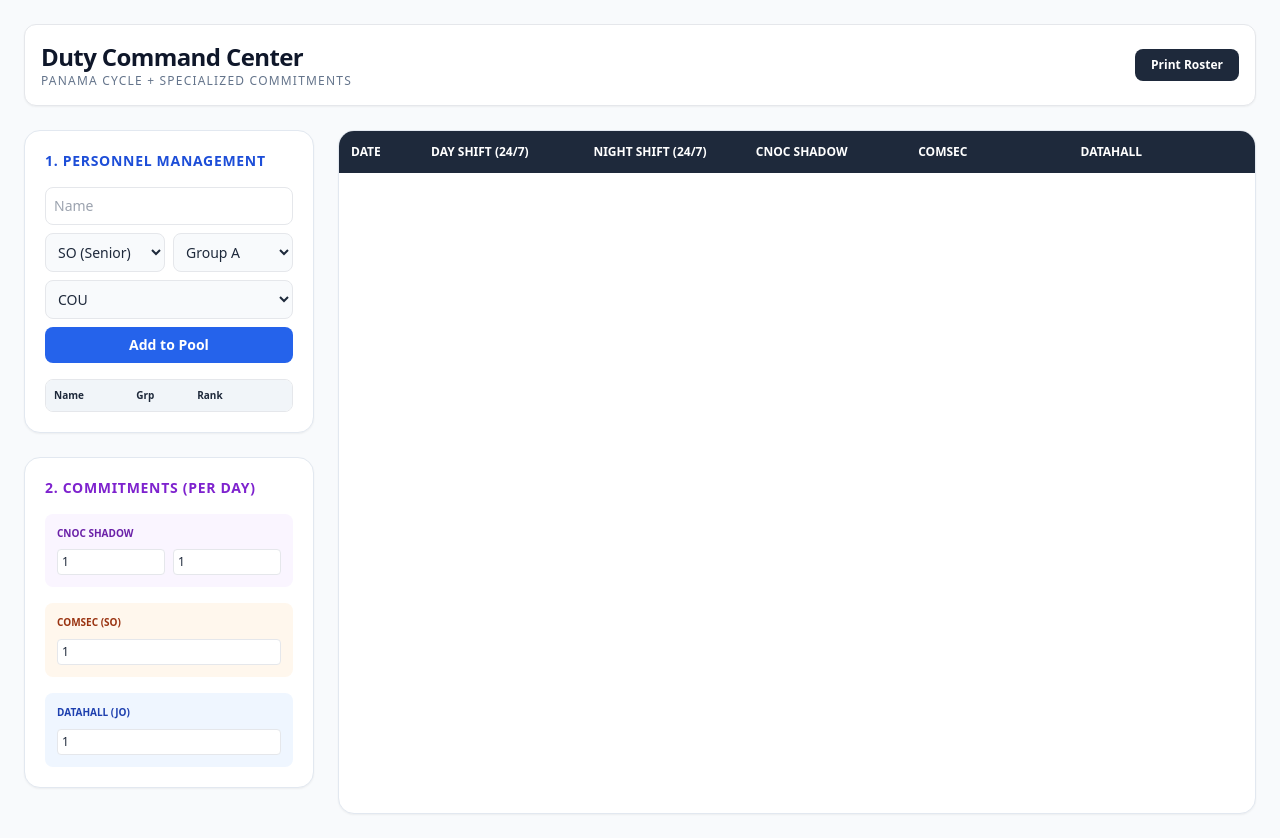
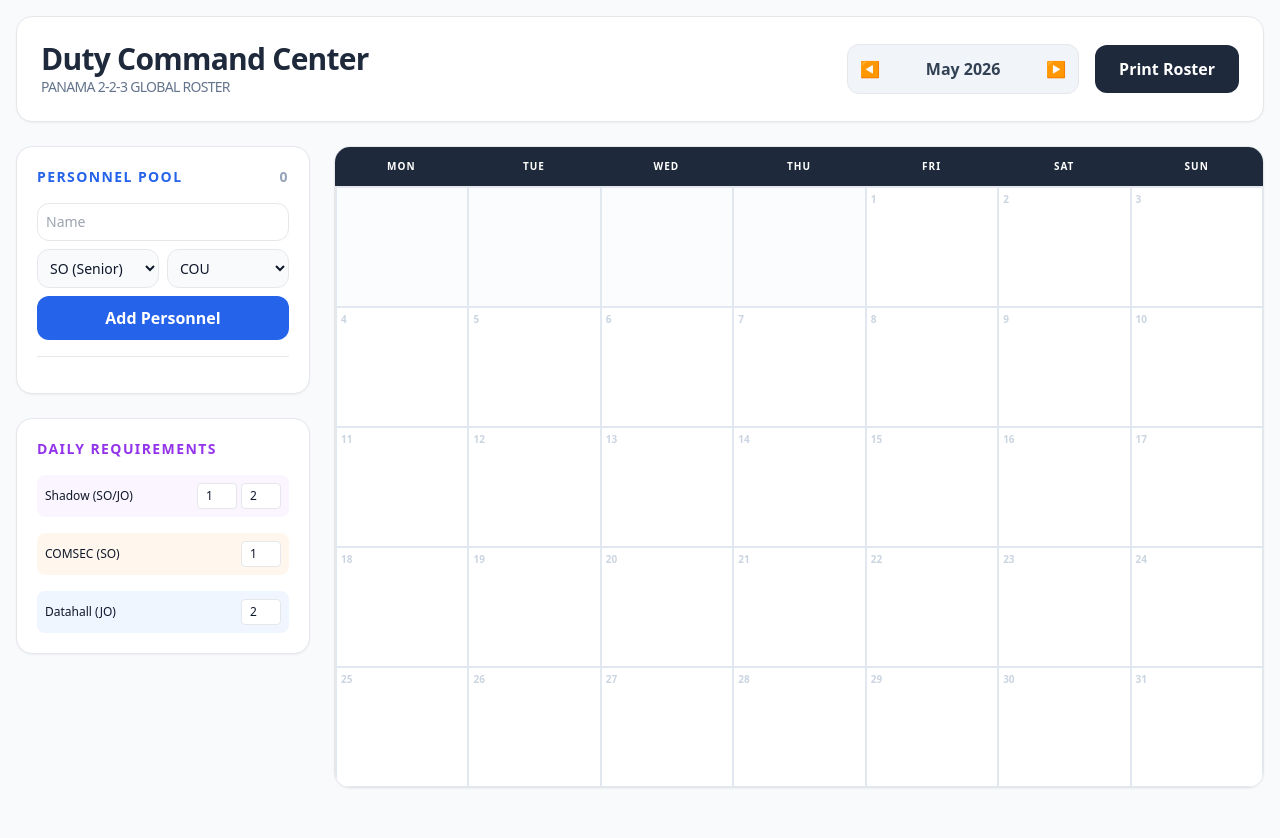
Before and after one commit to woolajabigem/duty-calculator, a plain HTML site: page index.html in a window 1280 px wide. After the commit the page ends 804 px from the top, so only its background shows below. Drawn offline with nearby package versions, Linux system fonts and the light colour scheme.

Commit message:
Update index.html

```diff
--- a/index.html
+++ b/index.html
@@ -3,207 +3,265 @@
 <head>
     <meta charset="UTF-8">
     <meta name="viewport" content="width=device-width, initial-scale=1.0">
-    <title>Duty Command: Calendar Roster</title>
+    <title>Ops Duty Command - Calendar</title>
     <script src="https://cdn.tailwindcss.com"></script>
     <style>
-        .duty-cell { min-width: 120px; font-size: 0.7rem; }
-        .calendar-grid { display: grid; grid-template-columns: 80px 1fr 1fr 1fr 1fr 1fr; border-top: 1px solid #e2e8f0; }
-        .header-grid { display: grid; grid-template-columns: 80px 1fr 1fr 1fr 1fr 1fr; background: #1e293b; color: white; font-weight: bold; font-size: 0.75rem; text-transform: uppercase; }
+        @media print { .no-print { display: none; } }
+        .calendar-day { min-height: 120px; border: 1px solid #e2e8f0; transition: all 0.2s; }
+        .calendar-day:hover { background-color: #f8fafc; }
+        .duty-tag { font-size: 0.65rem; padding: 1px 4px; border-radius: 3px; margin-bottom: 1px; display: block; overflow: hidden; white-space: nowrap; text-overflow: ellipsis; }
+        .tag-day { background: #dcfce7; color: #166534; border-left: 3px solid #22c55e; }
+        .tag-night { background: #f1f5f9; color: #334155; border-left: 3px solid #64748b; }
+        .tag-shadow { background: #f3e8ff; color: #6b21a8; border-left: 3px solid #a855f7; }
+        .tag-comsec { background: #ffedd5; color: #9a3412; border-left: 3px solid #f97316; }
+        .tag-datahall { background: #dbeafe; color: #1e40af; border-left: 3px solid #3b82f6; }
     </style>
 </head>
-<body class="bg-slate-50 min-h-screen p-2 md:p-6 font-sans text-slate-800">
+<body class="bg-slate-50 text-slate-900 font-sans">
 
-    <div class="max-w-[1600px] mx-auto">
-        <header class="mb-6 flex justify-between items-center bg-white p-4 rounded-xl shadow-sm border">
+    <div class="max-w-[1600px] mx-auto p-4">
+        <!-- Header -->
+        <header class="flex flex-wrap justify-between items-center mb-6 bg-white p-6 rounded-2xl shadow-sm border gap-4">
             <div>
-                <h1 class="text-2xl font-black text-slate-900 tracking-tight">Duty Command Center</h1>
-                <p class="text-slate-500 text-xs font-medium uppercase tracking-widest">Panama Cycle + Specialized Commitments</p>
+                <h1 class="text-3xl font-black tracking-tight text-slate-800">Duty Command Center</h1>
+                <p class="text-slate-500 text-sm font-medium uppercase tracking-tighter">Panama 2-2-3 Global Roster</p>
             </div>
-            <button onclick="window.print()" class="bg-slate-800 text-white px-4 py-2 rounded-lg text-xs font-bold hover:bg-slate-700">Print Roster</button>
+
+            <div class="flex items-center gap-4 no-print">
+                <div class="flex bg-slate-100 p-1 rounded-xl border">
+                    <button onclick="changeMonth(-1)" class="p-2 hover:bg-white rounded-lg transition">◀</button>
+                    <div id="currentMonthDisplay" class="px-6 py-2 font-bold text-slate-700 min-w-[150px] text-center">Month Year</div>
+                    <button onclick="changeMonth(1)" class="p-2 hover:bg-white rounded-lg transition">▶</button>
+                </div>
+                <button onclick="window.print()" class="bg-slate-800 text-white px-6 py-3 rounded-xl font-bold hover:shadow-lg transition active:scale-95">Print Roster</button>
+            </div>
         </header>
 
-        <div class="grid grid-cols-1 xl:grid-cols-4 gap-6">
-
-            <!-- LEFT PANEL: SETTINGS & PERSONNEL -->
-            <div class="xl:col-span-1 space-y-6 no-print">
-
-                <!-- 1. ADD PERSONNEL -->
-                <div class="bg-white p-5 rounded-2xl shadow-sm border border-slate-200">
-                    <h2 class="text-sm font-bold mb-4 text-blue-700 uppercase tracking-wider">1. Personnel Management</h2>
-                    <div class="space-y-2 mb-4">
-                        <input type="text" id="pName" placeholder="Name" class="w-full p-2 text-sm border rounded-lg outline-none">
+        <div class="grid grid-cols-1 lg:grid-cols-4 gap-6">
+            <!-- Sidebar -->
+            <div class="lg:col-span-1 space-y-6 no-print">
+                <!-- Personnel -->
+                <div class="bg-white p-5 rounded-2xl shadow-sm border">
+                    <h2 class="text-sm font-bold text-blue-600 uppercase mb-4 tracking-widest flex justify-between">
+                        Personnel Pool <span id="pCount" class="text-slate-400">0</span>
+                    </h2>
+                    <div class="space-y-2">
+                        <input type="text" id="pName" placeholder="Name" class="w-full p-2 border rounded-xl text-sm focus:ring-2 focus:ring-blue-500 outline-none">
                         <div class="grid grid-cols-2 gap-2">
-                            <select id="pRank" class="p-2 text-sm border rounded-lg bg-slate-50">
+                            <select id="pRank" class="p-2 border rounded-xl text-sm bg-slate-50">
                                 <option value="SO">SO (Senior)</option>
                                 <option value="JO">JO (Junior)</option>
                             </select>
-                            <select id="pGroup" class="p-2 text-sm border rounded-lg bg-slate-50">
-                                <option value="A">Group A</option>
-                                <option value="B">Group B</option>
-                                <option value="C">Group C</option>
-                                <option value="D">Group D</option>
+                            <select id="pTeam" class="p-2 border rounded-xl text-sm bg-slate-50">
+                                <option value="COU">COU</option>
+                                <option value="CIU">CIU</option>
+                                <option value="SOC">SOC</option>
                             </select>
                         </div>
-                        <select id="pTeam" class="w-full p-2 text-sm border rounded-lg bg-slate-50">
-                            <option value="COU">COU</option>
-                            <option value="CIU">CIU</option>
-                            <option value="SOC">SOC</option>
-                        </select>
-                        <button onclick="addPerson()" class="w-full bg-blue-600 text-white py-2 rounded-lg text-sm font-bold hover:bg-blue-700">Add to Pool</button>
+                        <button onclick="addPerson()" class="w-full bg-blue-600 text-white py-2.5 rounded-xl font-bold hover:bg-blue-700 transition">Add Personnel</button>
                     </div>
 
-                    <div class="max-h-60 overflow-y-auto border rounded-lg text-[10px]">
-                        <table class="w-full text-left">
-                            <thead class="bg-slate-100"><tr><th class="p-2">Name</th><th class="p-2">Grp</th><th class="p-2">Rank</th><th class="p-2"></th></tr></thead>
-                            <tbody id="pTable"></tbody>
-                        </table>
+                    <div class="mt-4 max-h-[300px] overflow-y-auto border-t pt-4">
+                        <div id="personList" class="space-y-2"></div>
                     </div>
                 </div>
 
-                <!-- 2. COMMITMENT REQUIREMENTS -->
-                <div class="bg-white p-5 rounded-2xl shadow-sm border border-slate-200">
-                    <h2 class="text-sm font-bold mb-4 text-purple-700 uppercase tracking-wider">2. Commitments (Per Day)</h2>
-                    <div class="space-y-4">
-                        <div class="p-3 bg-purple-50 rounded-lg">
-                            <p class="text-[10px] font-bold text-purple-800 uppercase mb-2">CNOC Shadow</p>
-                            <div class="grid grid-cols-2 gap-2">
-                                <input type="number" id="sSO" placeholder="SO" value="1" class="p-1 text-xs border rounded w-full">
-                                <input type="number" id="sJO" placeholder="JO" value="1" class="p-1 text-xs border rounded w-full">
+                <!-- Daily Requirements -->
+                <div class="bg-white p-5 rounded-2xl shadow-sm border">
+                    <h2 class="text-sm font-bold text-purple-600 uppercase mb-4 tracking-widest">Daily Requirements</h2>
+                    <div class="space-y-4 text-xs">
+                        <div class="flex justify-between items-center p-2 bg-purple-50 rounded-lg">
+                            <span>Shadow (SO/JO)</span>
+                            <div class="flex gap-1">
+                                <input type="number" id="reqShadowSO" value="1" class="w-10 p-1 border rounded text-center" oninput="renderCalendar()">
+                                <input type="number" id="reqShadowJO" value="2" class="w-10 p-1 border rounded text-center" oninput="renderCalendar()">
                             </div>
                         </div>
-                        <div class="p-3 bg-orange-50 rounded-lg">
-                            <p class="text-[10px] font-bold text-orange-800 uppercase mb-2">COMSEC (SO)</p>
-                            <input type="number" id="cSO" value="1" class="p-1 text-xs border rounded w-full">
+                        <div class="flex justify-between items-center p-2 bg-orange-50 rounded-lg">
+                            <span>COMSEC (SO)</span>
+                            <input type="number" id="reqComsec" value="1" class="w-10 p-1 border rounded text-center" oninput="renderCalendar()">
                         </div>
-                        <div class="p-3 bg-blue-50 rounded-lg">
-                            <p class="text-[10px] font-bold text-blue-800 uppercase mb-2">Datahall (JO)</p>
-                            <input type="number" id="dJO" value="1" class="p-1 text-xs border rounded w-full">
+                        <div class="flex justify-between items-center p-2 bg-blue-50 rounded-lg">
+                            <span>Datahall (JO)</span>
+                            <input type="number" id="reqDatahall" value="2" class="w-10 p-1 border rounded text-center" oninput="renderCalendar()">
                         </div>
                     </div>
                 </div>
             </div>
 
-            <!-- RIGHT PANEL: THE CALENDAR ROSTER -->
-            <div class="xl:col-span-3 space-y-6">
-                <div class="bg-white rounded-2xl shadow-sm border border-slate-200 overflow-hidden">
-                    <div class="header-grid p-3">
-                        <div>Date</div>
-                        <div>Day Shift (24/7)</div>
-                        <div>Night Shift (24/7)</div>
-                        <div>CNOC Shadow</div>
-                        <div>COMSEC</div>
-                        <div>Datahall</div>
+            <!-- Calendar Container -->
+            <div class="lg:col-span-3">
+                <div class="bg-white rounded-2xl shadow-sm border overflow-hidden">
+                    <div class="grid grid-cols-7 bg-slate-800 text-white text-[10px] uppercase font-bold text-center py-3 tracking-widest">
+                        <div>Mon</div><div>Tue</div><div>Wed</div><div>Thu</div><div>Fri</div><div>Sat</div><div>Sun</div>
                     </div>
-                    <div id="calendarBody" class="divide-y divide-slate-100 h-[80vh] overflow-y-auto">
-                        <!-- Calendar rows injected here -->
+                    <div id="calendarGrid" class="grid grid-cols-7 border-l border-t">
+                        <!-- Days generated here -->
                     </div>
                 </div>
             </div>
-
         </div>
     </div>
 
     <script>
         let people = [];
-        // Panama 14-day pattern for Group A (1=Work, 0=Off)
-        // Groups B, C, D are shifted versions of this
-        const panamaPattern = [1, 1, 0, 0, 1, 1, 1, 0, 0, 1, 1, 0, 0, 0];
+        let currentMonth = new Date(2026, 4, 1); // Start with May 2026 (Month is 0-indexed)
+
+        // Panama Pattern: 1=Day Shift, 2=Night Shift, 0=Off
+        // Groups rotate based on this 14-day cycle
+        const patternA = [1, 1, 0, 0, 1, 1, 1, 0, 0, 1, 1, 0, 0, 0];
+        const patternC = [2, 2, 0, 0, 2, 2, 2, 0, 0, 2, 2, 0, 0, 0];
+        const patternB = [0, 0, 1, 1, 0, 0, 0, 1, 1, 0, 0, 1, 1, 1];
+        const patternD = [0, 0, 2, 2, 0, 0, 0, 2, 2, 0, 0, 2, 2, 2];
+
+        // Reference point for Panama Cycle (Monday, Jan 1, 2024)
+        const refDate = new Date(2024, 0, 1);
 
         function addPerson() {
             const name = document.getElementById('pName').value.trim();
-            if(!name) return;
-            people.push({
-                id: Date.now(),
-                name,
-                rank: document.getElementById('pRank').value,
-                group: document.getElementById('pGroup').value,
-                team: document.getElementById('pTeam').value
-            });
+            if (!name) return;
+
+            const rank = document.getElementById('pRank').value;
+            const team = document.getElementById('pTeam').value;
+
+            // Auto-allocate Group
+            const counts = { A: 0, B: 0, C: 0, D: 0 };
+            people.filter(p => p.rank === rank).forEach(p => counts[p.group]++);
+            const group = Object.keys(counts).reduce((a, b) => counts[a] <= counts[b] ? a : b);
+
+            people.push({ id: Date.now(), name, rank, team, group });
             document.getElementById('pName').value = '';
-            renderPersonnel();
-            generateRoster();
+            renderPeople();
+            renderCalendar();
+        }
+
+        function renderPeople() {
+            const list = document.getElementById('personList');
+            document.getElementById('pCount').innerText = people.length;
+            list.innerHTML = people.map(p => `
+                <div class="flex items-center justify-between p-2 bg-slate-50 rounded-xl text-xs border border-slate-100">
+                    <div>
+                        <span class="font-bold">${p.name}</span>
+                        <div class="text-[9px] text-slate-400">${p.team} • ${p.rank}</div>
+                    </div>
+                    <div class="flex items-center gap-2">
+                        <select onchange="updateGroup(${p.id}, this.value)" class="bg-white border rounded p-1 font-bold text-blue-600">
+                            <option value="A" ${p.group==='A'?'selected':''}>A</option>
+                            <option value="B" ${p.group==='B'?'selected':''}>B</option>
+                            <option value="C" ${p.group==='C'?'selected':''}>C</option>
+                            <option value="D" ${p.group==='D'?'selected':''}>D</option>
+                        </select>
+                        <button onclick="removePerson(${p.id})" class="text-red-400 hover:text-red-600">✕</button>
+                    </div>
+                </div>
+            `).join('');
+        }
+
+        function updateGroup(id, val) {
+            const p = people.find(p => p.id === id);
+            if (p) p.group = val;
+            renderCalendar();
         }
 
         function removePerson(id) {
             people = people.filter(p => p.id !== id);
-            renderPersonnel();
-            generateRoster();
+            renderPeople();
+            renderCalendar();
         }
 
-        function renderPersonnel() {
-            const t = document.getElementById('pTable');
-            t.innerHTML = people.map(p => `
-                <tr class="border-b">
-                    <td class="p-2">${p.name}</td>
-                    <td class="p-2 font-bold">${p.group}</td>
-                    <td class="p-2 text-blue-600">${p.rank}</td>
-                    <td class="p-2 text-right"><button onclick="removePerson(${p.id})" class="text-red-400 font-bold">×</button></td>
-                </tr>
-            `).join('');
+        function changeMonth(dir) {
+            currentMonth.setMonth(currentMonth.getMonth() + dir);
+            renderCalendar();
         }
 
-        function getShiftStatus(group, dayIndex) {
-            // DayIndex 0-29
-            // Panama Groups logic (Simple 4-team rotation)
-            const patternIdx = dayIndex % 14;
-            // Simplified Logic for 2-2-3 rotation mapping
-            if (group === 'A') return panamaPattern[patternIdx] ? 'DAY' : 'OFF';
-            if (group === 'B') return panamaPattern[patternIdx] ? 'NIGHT' : 'OFF';
-            if (group === 'C') return panamaPattern[(patternIdx + 7) % 14] ? 'DAY' : 'OFF';
-            if (group === 'D') return panamaPattern[(patternIdx + 7) % 14] ? 'NIGHT' : 'OFF';
-            return 'OFF';
+        function getDutyForDay(person, date) {
+            const diffTime = date.getTime() - refDate.getTime();
+            const diffDays = Math.floor(diffTime / (1000 * 60 * 60 * 24));
+            const cycleIdx = ((diffDays % 14) + 14) % 14;
+
+            if (person.group === 'A') return patternA[cycleIdx];
+            if (person.group === 'B') return patternB[cycleIdx];
+            if (person.group === 'C') return patternC[cycleIdx];
+            if (person.group === 'D') return patternD[cycleIdx];
+            return 0;
         }
 
-        function generateRoster() {
-            const body = document.getElementById('calendarBody');
-            body.innerHTML = '';
+        function renderCalendar() {
+            const grid = document.getElementById('calendarGrid');
+            const display = document.getElementById('currentMonthDisplay');
+            grid.innerHTML = '';
 
-            const sSO_req = parseInt(document.getElementById('sSO').value) || 0;
-            const sJO_req = parseInt(document.getElementById('sJO').value) || 0;
-            const cSO_req = parseInt(document.getElementById('cSO').value) || 0;
-            const dJO_req = parseInt(document.getElementById('dJO').value) || 0;
+            const year = currentMonth.getFullYear();
+            const month = currentMonth.getMonth();
+            display.innerText = new Intl.DateTimeFormat('en-US', { month: 'long', year: 'numeric' }).format(currentMonth);
 
-            for (let d = 1; d <= 30; d++) {
-                const dayIdx = d - 1;
-                let dayShift = [], nightShift = [], shadow = [], comsec = [], datahall = [];
+            const firstDay = (new Date(year, month, 1).getDay() + 6) % 7; // Monday start
+            const daysInMonth = new Date(year, month + 1, 0).getDate();
 
-                // 1. Assign 24/7 Shifts based on Panama Pattern
+            // Requirements
+            const sSO_r = parseInt(document.getElementById('reqShadowSO').value) || 0;
+            const sJO_r = parseInt(document.getElementById('reqShadowJO').value) || 0;
+            const c_r = parseInt(document.getElementById('reqComsec').value) || 0;
+            const d_r = parseInt(document.getElementById('reqDatahall').value) || 0;
+
+            // Empty slots for previous month
+            for (let i = 0; i < firstDay; i++) {
+                grid.innerHTML += `<div class="calendar-day bg-slate-50/50"></div>`;
+            }
+
+            // Generate Days
+            for (let d = 1; d <= daysInMonth; d++) {
+                const date = new Date(year, month, d);
+                let dayHtml = `<div class="calendar-day p-1 bg-white border-r border-b">
+                    <div class="text-[10px] font-bold text-slate-300 mb-1">${d}</div>`;
+
+                let dayShift = [], nightShift = [], offPool = [];
+
                 people.forEach(p => {
-                    const status = getShiftStatus(p.group, dayIdx);
-                    if (status === 'DAY') dayShift.push(p);
-                    else if (status === 'NIGHT') nightShift.push(p);
+                    const status = getDutyForDay(p, date);
+                    if (status === 1) dayShift.push(p);
+                    else if (status === 2) nightShift.push(p);
+                    else offPool.push({...p});
                 });
 
-                // 2. Assign specialized commitments from the "OFF" pool
-                // To keep it simple for a roster, we pick people who are "OFF" shift that day
-                const offPool = people.filter(p => getShiftStatus(p.group, dayIdx) === 'OFF');
+                // Display Shifts
+                dayShift.forEach(p => dayHtml += `<span class="duty-tag tag-day">☀️ ${p.name}</span>`);
+                nightShift.forEach(p => dayHtml += `<span class="duty-tag tag-night">🌙 ${p.name}</span>`);
 
+                // Distribute Commitments from Off Pool
                 let soOff = offPool.filter(p => p.rank === 'SO');
                 let joOff = offPool.filter(p => p.rank === 'JO');
 
-                // Fill COMSEC (SO Only)
-                for(let i=0; i<cSO_req && soOff.length > 0; i++) comsec.push(soOff.shift());
+                // COMSEC (SO Only)
+                for (let i = 0; i < c_r && soOff.length > 0; i++) {
+                    let p = soOff.shift();
+                    dayHtml += `<span class="duty-tag tag-comsec">🔑 COMSEC: ${p.name}</span>`;
+                }
+                // Shadow SO
+                for (let i = 0; i < sSO_r && soOff.length > 0; i++) {
+                    let p = soOff.shift();
+                    dayHtml += `<span class="duty-tag tag-shadow">👥 SHADOW: ${p.name}</span>`;
+                }
+                // Shadow JO
+                for (let i = 0; i < sJO_r && joOff.length > 0; i++) {
+                    let p = joOff.shift();
+                    dayHtml += `<span class="duty-tag tag-shadow">👥 SHADOW: ${p.name}</span>`;
+                }
+                // Datahall
+                for (let i = 0; i < d_r && joOff.length > 0; i++) {
+                    let p = joOff.shift();
+                    dayHtml += `<span class="duty-tag tag-datahall">❄️ DATA: ${p.name}</span>`;
+                }
 
-                // Fill Shadow (SO then JO)
-                for(let i=0; i<sSO_req && soOff.length > 0; i++) shadow.push(soOff.shift());
-                for(let i=0; i<sJO_req && joOff.length > 0; i++) shadow.push(joOff.shift());
-
-                // Fill Datahall (JO Only)
-                for(let i=0; i<dJO_req && joOff.length > 0; i++) datahall.push(joOff.shift());
-
-                // Build Row HTML
-                body.innerHTML += `
-                    <div class="calendar-grid p-2 hover:bg-slate-50 transition">
-                        <div class="text-xs font-bold text-slate-400">Day ${d}</div>
-                        <div class="duty-cell">${dayShift.map(p => `<div>• ${p.name} <span class="text-[8px] text-slate-400">(${p.team})</span></div>`).join('')}</div>
-                        <div class="duty-cell">${nightShift.map(p => `<div>• ${p.name} <span class="text-[8px] text-slate-400">(${p.team})</span></div>`).join('')}</div>
-                        <div class="duty-cell text-purple-600">${shadow.map(p => `<div>• ${p.name}</div>`).join('')}</div>
-                        <div class="duty-cell text-orange-600">${comsec.map(p => `<div>• ${p.name}</div>`).join('')}</div>
-                        <div class="duty-cell text-blue-600">${datahall.map(p => `<div>• ${p.name}</div>`).join('')}</div>
-                    </div>
-                `;
+                dayHtml += `</div>`;
+                grid.innerHTML += dayHtml;
             }
         }
+
+        window.onload = () => {
+            renderPeople();
+            renderCalendar();
+        };
     </script>
 </body>
 </html>
```
